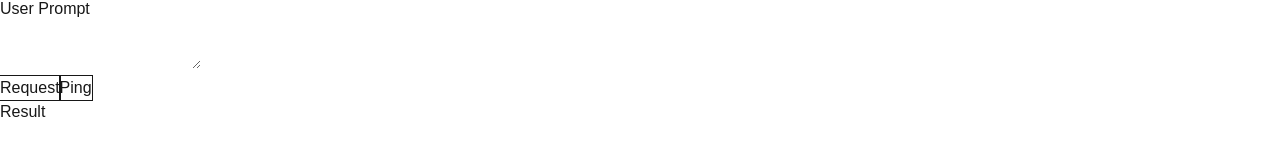
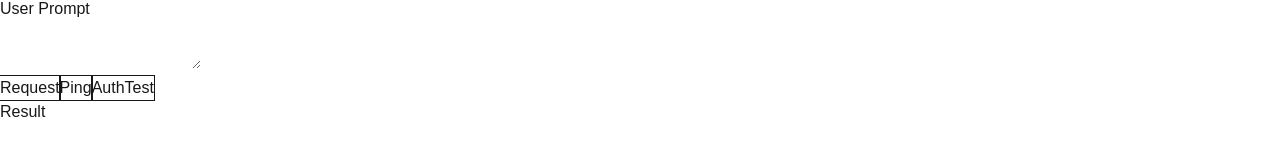
Before and after one commit to Nmerryman/gpt-direct-front, a Next.js app: page / in a window 1280 px wide. Shown: the part 142-304 px from the top of the page. Built offline with nearby package versions, Linux system fonts and the light colour scheme.

Commit message:
Added a button to test backend auth.

```diff
--- a/app/page.tsx
+++ b/app/page.tsx
@@ -115,6 +115,7 @@ export default function Home() {
 
       <button className="outline outline-1" onClick={() => {fetch(API_URL + "/greeting").then(resp => {console.log(resp.text())})}}>Request</button>
       <button className="outline outline-1" onClick={ping}>Ping</button>
+      <button className="outline outline-1" onClick={() => {fetch(API_URL + "/authtest", {method: "POST"}).then(resp => {console.log(resp.text())})}}>AuthTest</button>
       <br/>
       Result
       <br/>
```
